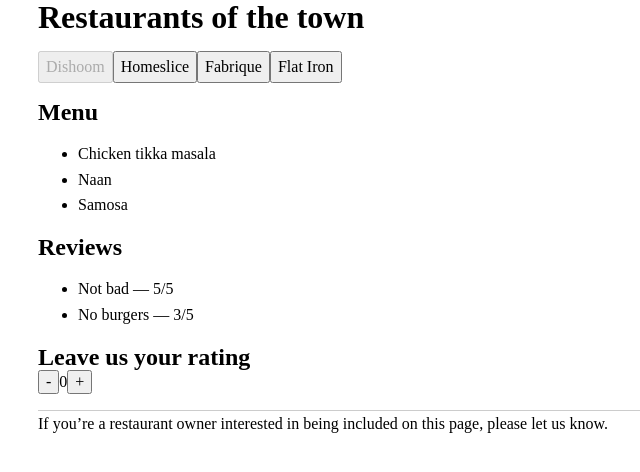
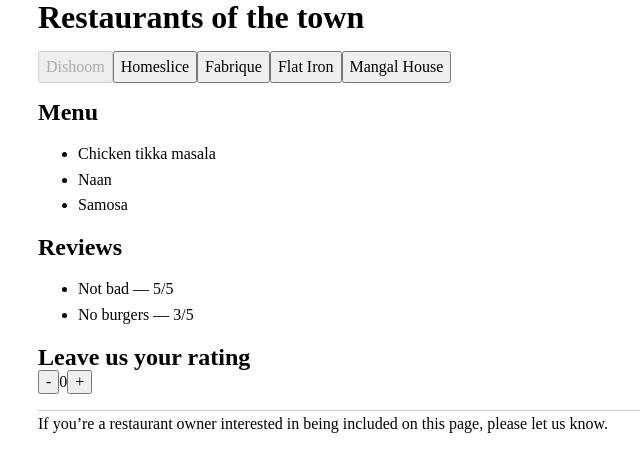
Before and after one commit to grinvlad/react-project, a React (Vite) app: page / in a window 1280 px wide. Shown: the top 472 px of the page, without its empty margins (242-882 px from the left). Built offline with nearby package versions, Linux system fonts and the light colour scheme.

Commit message:
Edge case with no reviews added

```diff
--- a/src/materials/restaurants-mock.js
+++ b/src/materials/restaurants-mock.js
@@ -139,4 +139,28 @@
       },
     ],
   },
+  {
+    id: "9c26410c-1a42-4ce2-bc08-58368b63e7ee",
+    name: "Mangal House",
+    menu: [
+      {
+        id: "bf22ac2f-5434-4a14-8528-0f251f0936aa",
+        name: "pork neck",
+        price: 12,
+        ingredients: ["pork"],
+      },
+      {
+        id: "72f52c91-844d-4b8c-9319-78490e84d4d0",
+        name: "shawarma",
+        price: 3,
+        ingredients: [
+          "chicken",
+          "lettuce leaves",
+          "spices",
+          "yougurn sauce",
+          "onion",
+        ],
+      },
+    ],
+  },
 ];
```
